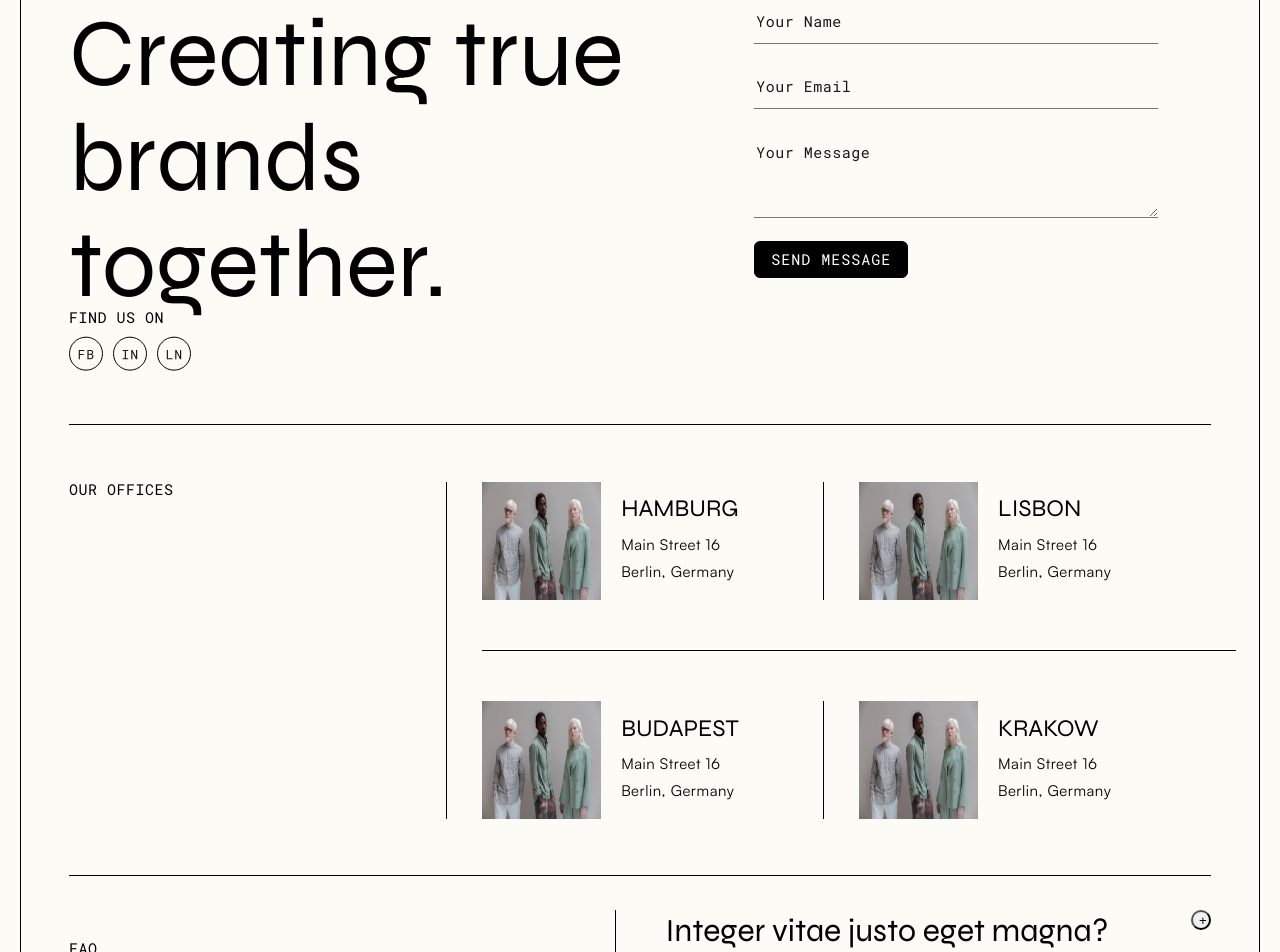
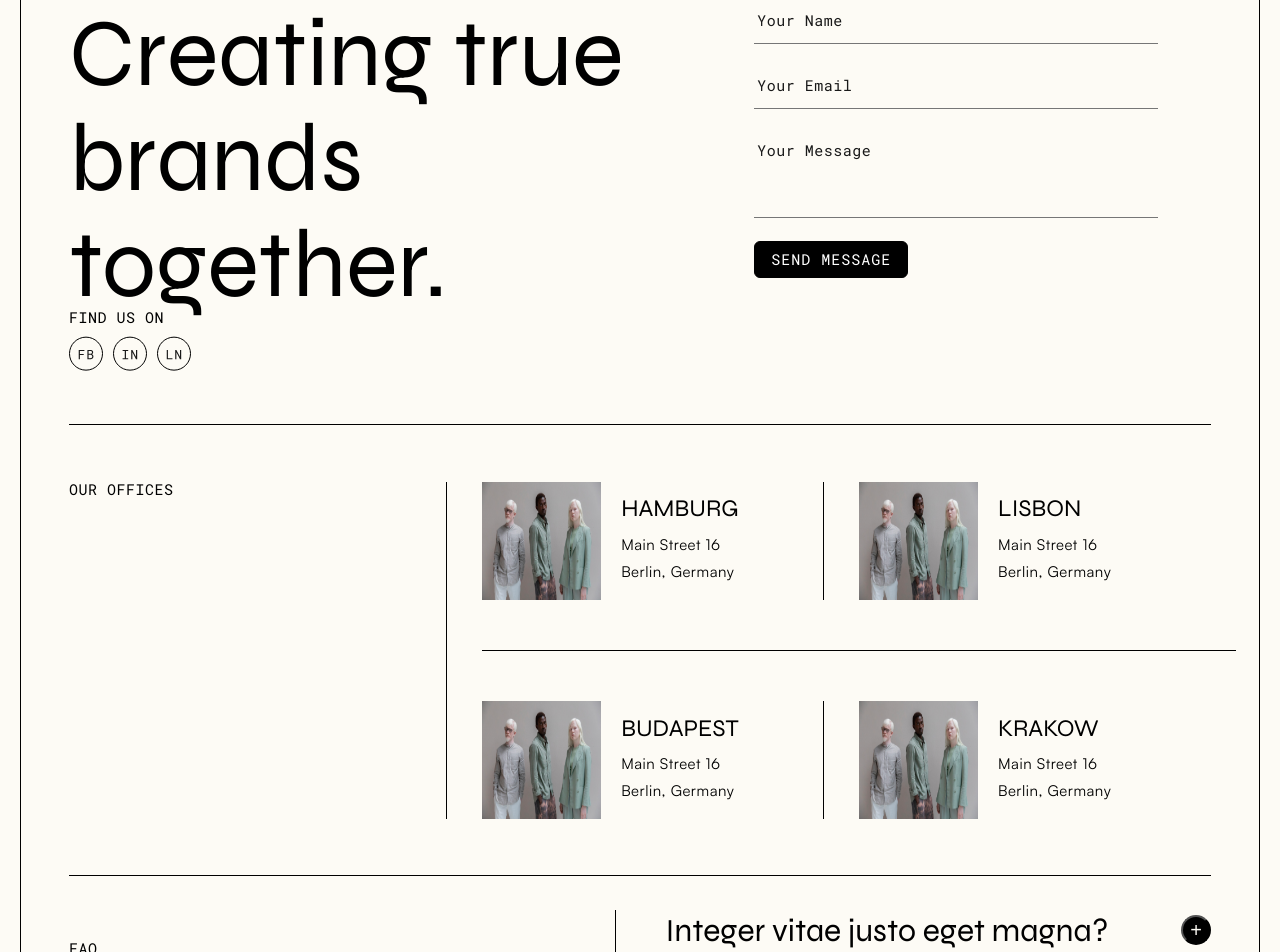
Before and after one commit to taodemy/website, a Next.js app: page / in a window 1280 px wide. Shown: the part 5260-6212 px from the top of the page. Built offline with nearby package versions, Linux system fonts and the light colour scheme.

Commit message:
update: replace placeholder in text with label

```diff
--- a/components/general/SendMsg.tsx
+++ b/components/general/SendMsg.tsx
@@ -2,8 +2,57 @@ import styles from "@/styles/ContactPage.module.css";
 import { fontSyne, fontRobotoMono } from "@/pages/_app";
 import SocialMedia from "./SocialMedia/SocialMedia";
 import Button from "../base/Button";
+import { useEffect, useState } from "react";
 
 const SendMsg = () => {
+  const [isNameFieldEmpty, setIsNameFieldEmpty] = useState(true);
+  const [isEmailFieldEmpty, setIsEmailFieldEmpty] = useState(true);
+  const [isMessageFieldEmpty, setIsMessageFieldEmpty] = useState(true);
+  const handleNameFieldChange = (event: React.ChangeEvent<HTMLInputElement>) => {
+    setIsNameFieldEmpty(event.target.value.length == 0 ? true : false);
+  };
+  useEffect(() => {
+    const label = document.getElementById("username_label");
+    if (isNameFieldEmpty == false) {
+      if (label) {
+        label.style.visibility = "hidden";
+      }
+    } else {
+      if (label) {
+        label.style.visibility = "visible";
+      }
+    }
+  }, [isNameFieldEmpty]);
+  const handleEmailFieldChange = (event: React.ChangeEvent<HTMLInputElement>) => {
+    setIsEmailFieldEmpty(event.target.value.length == 0 ? true : false);
+  };
+  useEffect(() => {
+    const label = document.getElementById("email_label");
+    if (isEmailFieldEmpty == false) {
+      if (label) {
+        label.style.visibility = "hidden";
+      }
+    } else {
+      if (label) {
+        label.style.visibility = "visible";
+      }
+    }
+  }, [isEmailFieldEmpty]);
+  const handleMessageFieldChange = (event: React.ChangeEvent<HTMLTextAreaElement>) => {
+    setIsMessageFieldEmpty(event.target.value.length == 0 ? true : false);
+  };
+  useEffect(() => {
+    const label = document.getElementById("message_label");
+    if (isMessageFieldEmpty == false) {
+      if (label) {
+        label.style.visibility = "hidden";
+      }
+    } else {
+      if (label) {
+        label.style.visibility = "visible";
+      }
+    }
+  }, [isMessageFieldEmpty]);
   return (
     <section className={styles.msg__container}>
       <div className={styles.msg_left__container}>
@@ -26,20 +75,50 @@ const SendMsg = () => {
       </div>
       <div className={styles.msg_form__container}>
         <form>
+          <div className={styles.label_input__container}>
+            <label
+              id="username_label"
+              htmlFor="username"
+              className={`${fontRobotoMono.className} global__text-meta ${styles.msg__label}`}
+            >
+              Your Name
+            </label>
             <input
               type="text"
-            placeholder="Your Name"
+              id="username"
+              onChange={handleNameFieldChange}
               className={`${styles.msg__input} ${fontRobotoMono.className} global__text-meta`}
             />
+          </div>
+          <div className={styles.label_input__container}>
+            <label
+              id="email_label"
+              htmlFor="email"
+              className={`${fontRobotoMono.className} global__text-meta ${styles.msg__label}`}
+            >
+              Your Email
+            </label>
             <input
               type="email"
-            placeholder="Your Email"
+              id="email"
+              onChange={handleEmailFieldChange}
               className={`${styles.msg__input} ${fontRobotoMono.className} global__text-meta`}
             />
+          </div>
+          <div className={styles.label_input__container}>
+            <label
+              id="message_label"
+              htmlFor="message"
+              className={`${fontRobotoMono.className} global__text-meta ${styles.msg__label}`}
+            >
+              Your Message
+            </label>
             <textarea
-            placeholder="Your Message"
-            className={`${styles.msg__input} ${fontRobotoMono.className} global__text-meta`}
+              id="message"
+              onChange={handleMessageFieldChange}
+              className={`${styles.msg__input} ${styles.msg__textarea} ${fontRobotoMono.className} global__text-meta`}
             />
+          </div>
           <Button>send message</Button>
         </form>
       </div>
--- a/styles/ContactPage.module.css
+++ b/styles/ContactPage.module.css
@@ -34,6 +34,9 @@
   width: 35%;
   height: 70%;
 }
+.label_input__container {
+  position: relative;
+}
 .msg__input {
   width: 100%;
   border-top: none;
@@ -45,9 +48,12 @@
   margin-bottom: 5%;
 }
 .msg__textarea {
-  border-bottom: 1px solid var(--border-default);
+  resize: none;
 }
-.msg__input::placeholder {
+.msg__label {
+  position: absolute;
+  left: 0.2em;
+  line-height: 280%;
   color: var(--text-default);
 }
 .offices {
--- a/styles/QuestionItem.module.css
+++ b/styles/QuestionItem.module.css
@@ -2,9 +2,13 @@
   width: 100%;
   display: flex;
   justify-content: space-between;
+  align-items: center;
 }
 .question__button {
-  height: 20px;
-  width: 20px;
+  background-color: var(--background-primary);
+  color: var(--background-default);
+  font-size: 20px;
+  height: 30px;
+  width: 30px;
   border-radius: 50%;
 }
```
Lines whose indentation alone changed are shown as unchanged.
